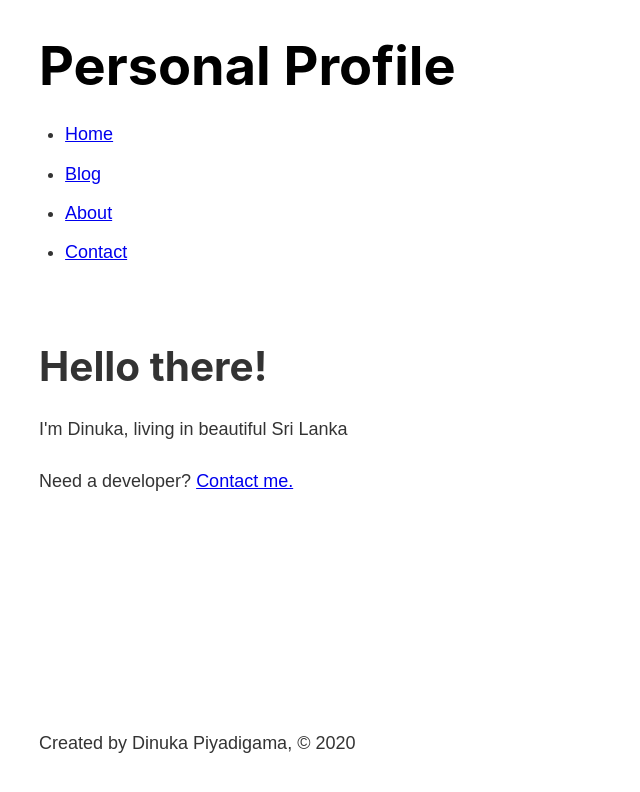
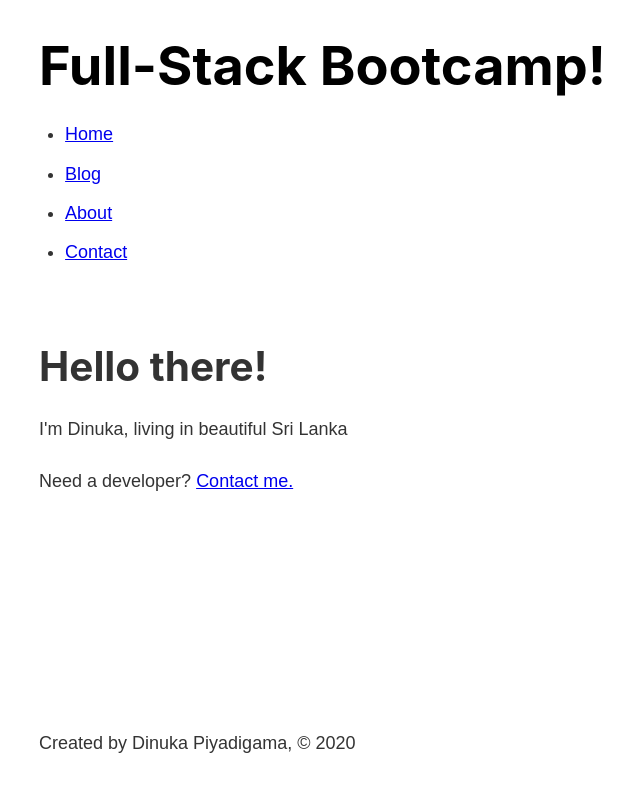
Before and after one commit to dinuka-rp/Gatsby-JS-Learning, a Gatsby site: page / in a window 1280 px wide. Shown: the whole page, without its empty margins (244-884 px from the left). Built offline with nearby package versions, Linux system fonts and the light colour scheme; Gatsby itself is replaced by a stand-in of ours.

Commit message:
Used graphql to query siteMetadata and display in components

```diff
--- a/gatsby-config.js
+++ b/gatsby-config.js
@@ -6,5 +6,9 @@
 
 module.exports = {
   /* Your site config here */
+  siteMetadata: {
+    title: "Full-Stack Bootcamp!",
+    author: "Dinuka Piyadigama",
+  },
   plugins: [`gatsby-plugin-sass`],
 }
--- a/src/components/footer.js
+++ b/src/components/footer.js
@@ -1,9 +1,21 @@
-import React from "react"
+import React from "react";
+import {graphql, useStaticQuery} from "gatsby";
 
 const Footer = () => {
+  // query and store data from graphql api
+  const data = useStaticQuery(graphql`
+    query {
+      site {
+        siteMetadata {
+          author
+        }
+      }
+    }
+  `)
+
   return (
     <footer>
-      <p>Created by Dinuka Piyadigama, © 2020</p>
+      <p>Created by {data.site.siteMetadata.author}, © 2020</p>
     </footer>
   )
 }
--- a/src/components/header.js
+++ b/src/components/header.js
@@ -1,15 +1,26 @@
 import React from "react"
-import { Link } from "gatsby"
+import { Link, graphql, useStaticQuery } from "gatsby"
 
 // import "./header.module.scss"
 import HeaderStyles from "./header.module.scss" // css module
 
 const Header = () => {
+  // query and store data from graphql api
+  const data = useStaticQuery(graphql`
+    query {
+      site {
+        siteMetadata {
+          title
+        }
+      }
+    }
+  `)
+
   return (
     <header className={HeaderStyles.header}>
       <h1>
         <Link to="/" className={HeaderStyles.title}>
-          Personal Profile
+          {data.site.siteMetadata.title}
         </Link>
       </h1>
       <nav>
```
